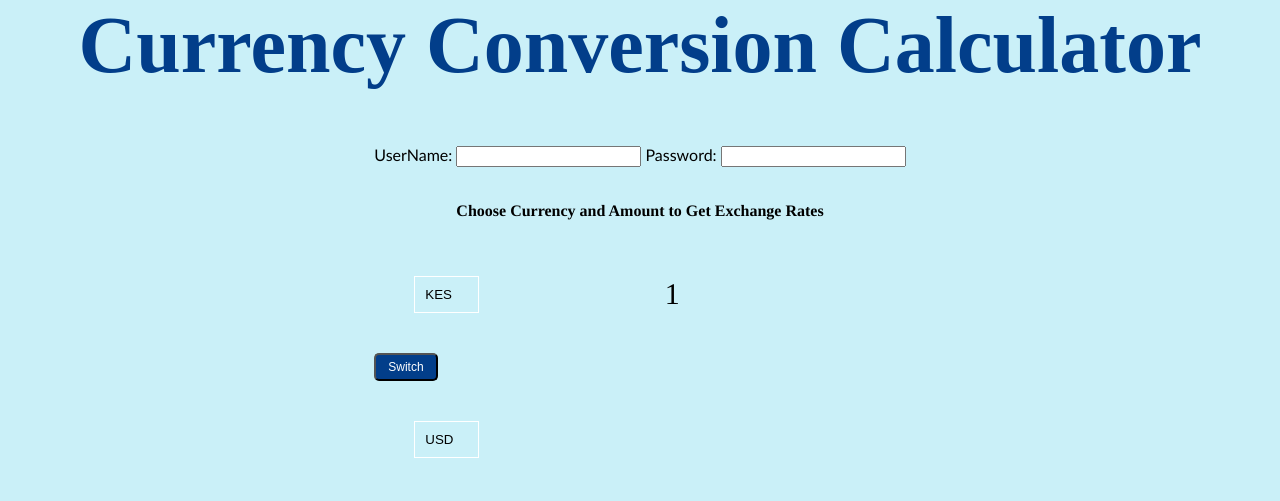
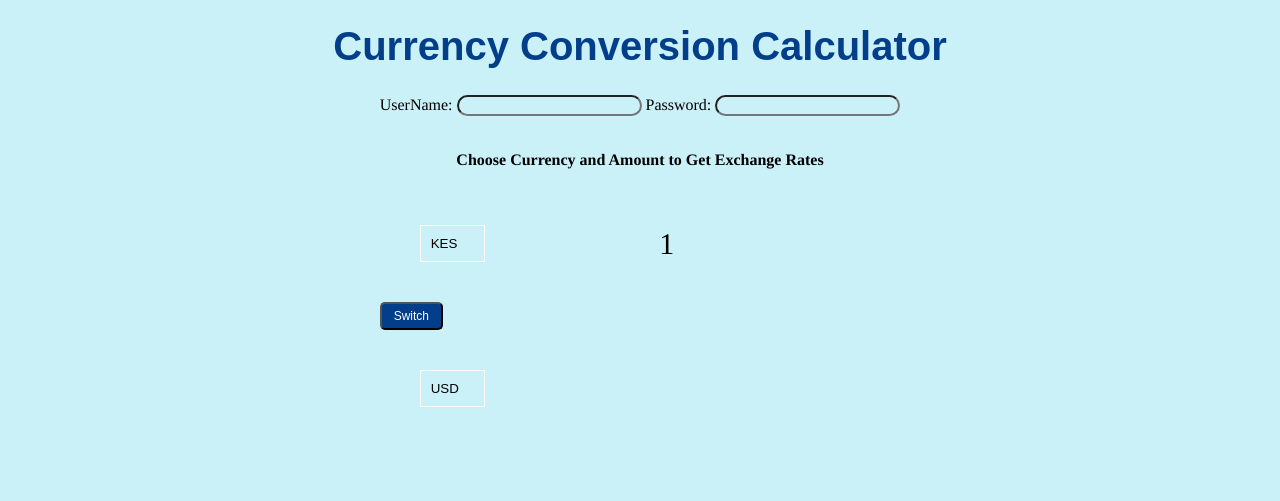
Before and after one commit to DKarimi90/Currency-Converter-App, a plain HTML site: page index.html in a window 1280 px wide. Shown: the part 178-679 px from the top of the page. Drawn offline with Linux system fonts and the light colour scheme; no server answers.

Commit message:
Styled the newly added user authetical form element

```diff
--- a/style.css
+++ b/style.css
@@ -22,8 +22,8 @@ body{
 
 h1 {
     color: var(--primary-color);
-    font-family: Allison;
-    font-size: 80px;
+    font-family: Arial, Helvetica, sans-serif;
+    font-size: 40px;
 }
 
 p {
@@ -100,3 +100,17 @@ select:focus,input:focus,button:focus {
         width: 200px;
     }
 }
+.authentication {
+    font-family: times;
+}
+#Uname {
+    border-radius: 20px;
+    background-color: var(--secondary-color);
+    text-align: center;
+
+}
+#pwd {
+    border-radius: 20px;
+    background-color: var(--secondary-color);
+    text-align: center;
+}
```
